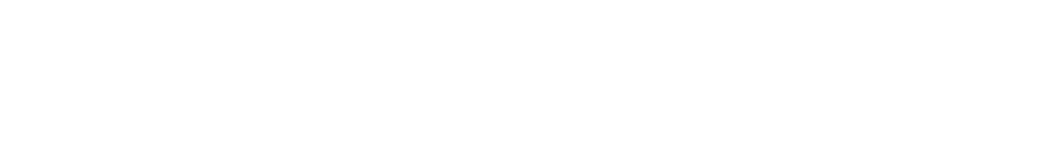
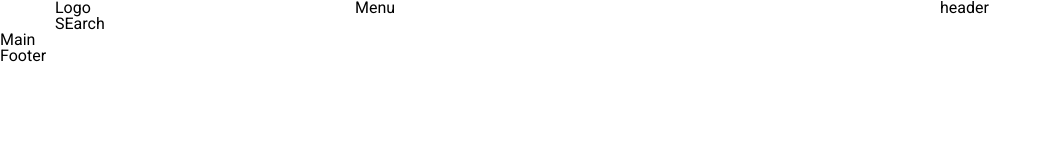
Before and after one commit to AlinaKoshnik/AlinaKoshnik.github.io, a plain HTML site: page index.html in a window 1280 px wide. Shown: the whole page, without its empty margins (0-1049 px from the left). Drawn offline with Linux system fonts and the light colour scheme.

Commit message:
added grid

```diff
--- a/index.html
+++ b/index.html
@@ -1,12 +1,28 @@
 <!DOCTYPE html>
 <html lang="en">
-<head>
-    <meta charset="UTF-8">
-    <meta name="viewport" content="width=device-width, initial-scale=1.0">
-    <link rel="stylesheet" href="style.css">
-    <title>Document</title>
-</head>
-<body>
-
-</body>
+  <head>
+    <meta charset="UTF-8" />
+    <meta name="viewport" content="width=device-width, initial-scale=1.0" />
+    <link rel="stylesheet" href="reset.css" />
+    <link rel="stylesheet" href="style.css" />
+    <link rel="preconnect" href="https://fonts.gstatic.com" />
+    <link
+      href="https://fonts.googleapis.com/css2?family=Roboto:wght@300;400;700&display=swap"
+      rel="stylesheet"
+    />
+    <title>Shop-pro</title>
+  </head>
+  <body>
+    <header class="header">
+        <div class="container">
+            <div class="row">header
+                <div class="col-md-3">Logo</div>
+                <div class="col-md-6">Menu</div>
+                <div class="col-md-3">SEarch</div>
+            </div>
+        </div>
+    </header>
+    <main class="main">Main</main>
+    <footer class="footer">Footer</footer>
+  </body>
 </html>
--- /dev/null
+++ b/reset.css
@@ -0,0 +1,43 @@
+html, body, div, span, applet, object, iframe,
+h1, h2, h3, h4, h5, h6, p, blockquote, pre,
+a, abbr, acronym, address, big, cite, code,
+del, dfn, em, img, ins, kbd, q, s, samp,
+small, strike, strong, sub, sup, tt, var,
+b, u, i, center,
+dl, dt, dd, ol, ul, li,
+fieldset, form, label, legend,
+table, caption, tbody, tfoot, thead, tr, th, td,
+article, aside, canvas, details, embed,
+figure, figcaption, footer, header, hgroup,
+menu, nav, output, ruby, section, summary,
+time, mark, audio, video {
+	margin: 0;
+	padding: 0;
+	border: 0;
+	font-size: 100%;
+	font: inherit;
+	vertical-align: baseline;
+}
+/* HTML5 display-role reset for older browsers */
+article, aside, details, figcaption, figure,
+footer, header, hgroup, menu, nav, section {
+	display: block;
+}
+body {
+	line-height: 1;
+}
+ol, ul {
+	list-style: none;
+}
+blockquote, q {
+	quotes: none;
+}
+blockquote:before, blockquote:after,
+q:before, q:after {
+	content: '';
+	content: none;
+}
+table {
+	border-collapse: collapse;
+	border-spacing: 0;
+}
--- a/style.css
+++ b/style.css
@@ -0,0 +1,37 @@
+*{
+    box-sizing: border-box;
+}
+body{
+    font-family: "Roboto", sans-serif;
+}
+.container{
+    width: 1200px;
+    padding-left: 15px;
+    padding-right: 15px;
+    margin-left: auto;
+    margin-right: auto;
+
+}
+.row{
+    margin-left: -15px;
+    margin-right: -15px;
+}
+.row::after{
+    content:"";
+    display: block;
+    clear: both;
+}
+[class*="col-"]{
+    float: left;
+    padding-left: 15px;
+    padding-right: 15px;
+}
+.col-md-6 {
+    width: 50%;
+}
+.col-md-3 {
+    width: 25%;
+}
+.col-md-1{
+    width: 8.33333%;
+}
```
